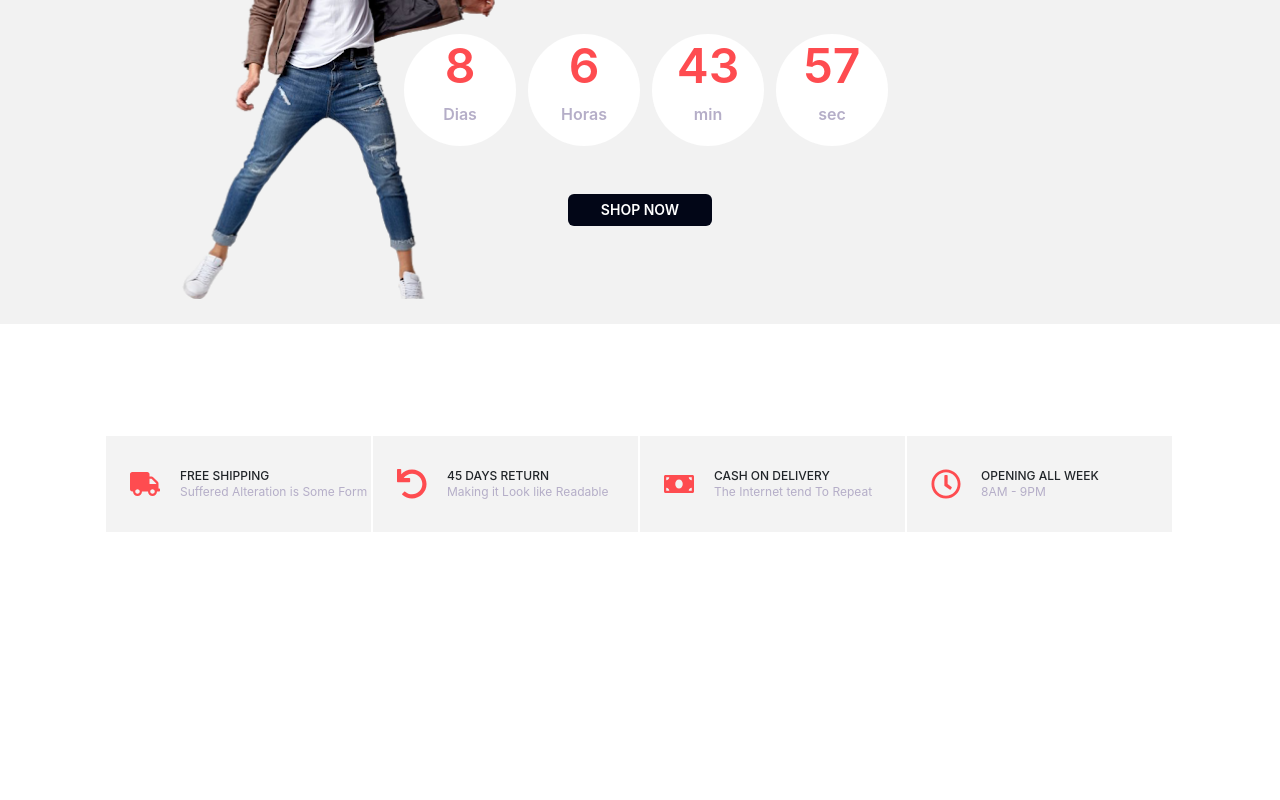
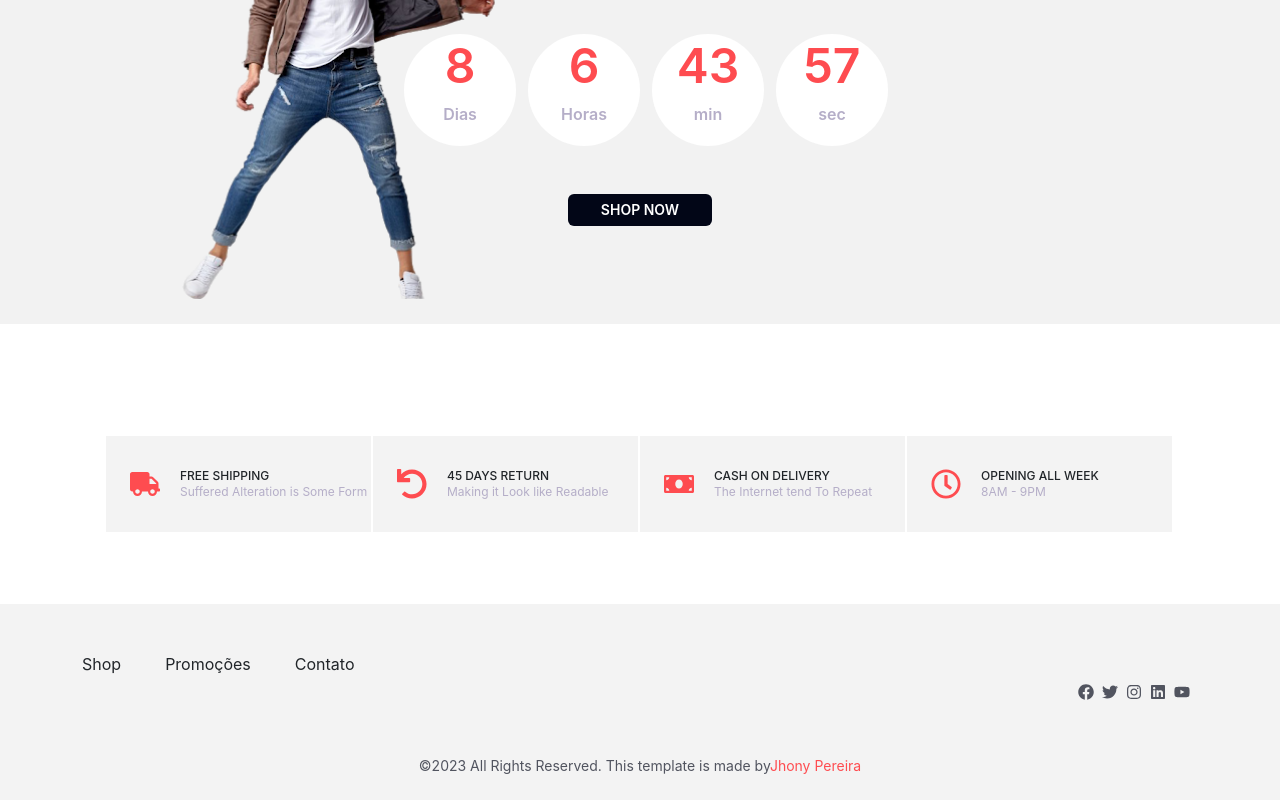
Before and after one commit to jhonypdev/exercicio-29, a React (Create React App) app: page / in a window 1280 px wide. Shown: the part 1012-1812 px from the top of the page. Before the commit the page ends 1568 px from the top, so only its background shows below. Built offline with nearby package versions, Linux system fonts and the light colour scheme.

Commit message:
FEAT: add new components, add footer

```diff
--- a/src/App.css
+++ b/src/App.css
@@ -5,9 +5,9 @@
 @tailwind utilities;
 
 .App {
-	text-align: center;
+  text-align: center;
 }
 
 .glass {
-	background: rgba(255, 255, 255, 0.63);
+  background: rgba(255, 255, 255, 0.63);
 }
--- a/src/App.js
+++ b/src/App.js
@@ -5,6 +5,7 @@ import Header from "./components/Header";
 import BannerHome from "./components/Banner";
 import DealOfWeek from "./components/DealOfWeek";
 import Benefits from "./components/Benefits";
+import Footer from "./components/Footer";
 
 function App() {
   return (
@@ -13,6 +14,7 @@ function App() {
       <BannerHome />
       <DealOfWeek />
       <Benefits />
+      <Footer />
     </div>
   );
 }
--- a/src/components/DealOfWeek.jsx
+++ b/src/components/DealOfWeek.jsx
@@ -3,17 +3,17 @@
 import { Container } from "react-bootstrap";
 import { Button } from "react-bootstrap";
 import TimerItem from "./TimerItem";
-import { calculateTimeLeft } from "../helper/calculateTimeLeft";
+import { calculateTime } from "../helper/calculateTime";
 import { useState, useEffect } from "react";
 
 const DealOfWeek = () => {
   const [timeLeft, setTimeLeft] = useState(
-		calculateTimeLeft("2024-07-11T13:00:00"),
+    calculateTime("2024-07-11T13:00:00")
   );
 
   useEffect(() => {
     const timer = setInterval(() => {
-			setTimeLeft(calculateTimeLeft("2024-07-18T04:00:00"));
+      setTimeLeft(calculateTime("2024-07-18T04:00:00"));
     }, 1000);
 
     return () => clearInterval(timer);
@@ -56,7 +56,8 @@ const DealOfWeek = () => {
               <Button className="w-36 bg-slate-950 border-none mt-12 hover:bg-[#fe4c50]">
                 <a
                   href="#topo"
-									className="block text-white uppercase text-sm font-semibold text-center w-full">
+                  className="block text-white uppercase text-sm font-semibold text-center w-full"
+                >
                   Shop Now
                 </a>
               </Button>
--- /dev/null
+++ b/src/components/Footer.jsx
@@ -0,0 +1,27 @@
+import { Container } from "react-bootstrap";
+import FooterNav from "./FooterNav";
+import FooterSocial from "./FooterSocial";
+
+const Footer = () => {
+  return (
+    <div className="w-full mt-12 h-auto bg-[#f3f3f3] py-4">
+      <Container>
+        <div className="flex justify-between md:flex-row flex-col">
+          <FooterNav />
+
+          <FooterSocial />
+        </div>
+        <div className="">
+          <div className="text-sm text-[#51545f] transition-all">
+            ©2023 All Rights Reserved. This template is made by
+            <a className="text-[#fe4c50]" href="https://github.com/Jhonypd">
+              Jhony Pereira
+            </a>
+          </div>
+        </div>
+      </Container>
+    </div>
+  );
+};
+
+export default Footer;
--- /dev/null
+++ b/src/components/FooterNav.jsx
@@ -0,0 +1,17 @@
+const FooterNav = () => (
+  <div className="flex flex-column items-center md:justify-start justify-center text-center">
+    <ul className="md:mt-6">
+      <li className="inline-block mr-11">
+        <a href="#">Shop</a>
+      </li>
+      <li className="inline-block mr-11">
+        <a href="#">Promoções</a>
+      </li>
+      <li className="inline-block mr-11">
+        <a href="#">Contato</a>
+      </li>
+    </ul>
+  </div>
+);
+
+export default FooterNav;
--- /dev/null
+++ b/src/components/FooterSocial.jsx
@@ -0,0 +1,22 @@
+import {
+  FaFacebook,
+  FaInstagram,
+  FaLinkedin,
+  FaTwitter,
+  FaYoutube,
+} from "react-icons/fa";
+import SocialItem from "./SocialItem";
+
+const FooterSocial = ({}) => (
+  <div className="h-32 flex items-center md:justify-end justify-center">
+    <ul>
+      <SocialItem icon={<FaFacebook />} />
+      <SocialItem icon={<FaTwitter />} />
+      <SocialItem icon={<FaInstagram />} />
+      <SocialItem icon={<FaLinkedin />} />
+      <SocialItem icon={<FaYoutube />} />
+    </ul>
+  </div>
+);
+
+export default FooterSocial;
--- a/src/components/NavUser.jsx
+++ b/src/components/NavUser.jsx
@@ -6,11 +6,12 @@ import { Nav } from "react-bootstrap";
 
 const NavUser = () => {
   return (
-		<Nav className="sm:ml-5 gap-4 justify-center flex-row items-center text-xl">
+    <Nav className="sm:ml-5 gap-4 justify-center flex-row items-center text-xl py-4 md:py-0">
       <Nav.Item className="inline-block text-center ">
         <Nav.Link
           href="#"
-					className="flex items-center justify-center relative w-9 h-9 text-slate-900 ">
+          className="flex items-center justify-center relative w-9 h-9 text-slate-900 "
+        >
           <CiUser />
         </Nav.Link>
       </Nav.Item>
@@ -18,7 +19,8 @@ const NavUser = () => {
       <Nav.Item className="inline-block text-center text-slate-400">
         <Nav.Link
           href="#"
-					className="flex items-center justify-center relative w-9 h-9 text-slate-900 bg-[#eceff6] rounded-[100%] ">
+          className="flex items-center justify-center relative w-9 h-9 text-slate-900 bg-[#eceff6] rounded-[100%] "
+        >
           <FaCartShopping />
           <span className="flex items-center justify-center absolute -top-1 -right-0 bg-[#fe4c50] rounded-[100%] w-4 h-4 text-xs text-white font-semibold">
             2
--- /dev/null
+++ b/src/components/SocialItem.jsx
@@ -0,0 +1,14 @@
+const SocialItem = ({ icon, link }) => {
+  return (
+    <li className="inline-block mr-2">
+      <a
+        href={link}
+        className="text-[#51545f] transition-all p-2 hover:text-[#fe4c50]"
+      >
+        {icon}
+      </a>
+    </li>
+  );
+};
+
+export default SocialItem;
--- /dev/null
+++ b/src/helper/calculateTime.jsx
@@ -0,0 +1,17 @@
+/** @format */
+
+export const calculateTime = (endDate) => {
+  const difference = +new Date(endDate) - +new Date();
+  let timeLeft = {};
+
+  if (difference > 0) {
+    timeLeft = {
+      days: Math.floor(difference / (1000 * 60 * 60 * 24)),
+      hours: Math.floor((difference / (1000 * 60 * 60)) % 24),
+      minutes: Math.floor((difference / 1000 / 60) % 60),
+      seconds: Math.floor((difference / 1000) % 60),
+    };
+  }
+
+  return timeLeft;
+};
--- a/src/helper/calculateTimeLeft.jsx
+++ /dev/null
@@ -1,17 +0,0 @@
-/** @format */
-
-export const calculateTimeLeft = (endDate) => {
-	const difference = +new Date(endDate) - +new Date();
-	let timeLeft = {};
-
-	if (difference > 0) {
-		timeLeft = {
-			days: Math.floor(difference / (1000 * 60 * 60 * 24)),
-			hours: Math.floor((difference / (1000 * 60 * 60)) % 24),
-			minutes: Math.floor((difference / 1000 / 60) % 60),
-			seconds: Math.floor((difference / 1000) % 60),
-		};
-	}
-
-	return timeLeft;
-};
```
Lines whose indentation alone changed are shown as unchanged.
